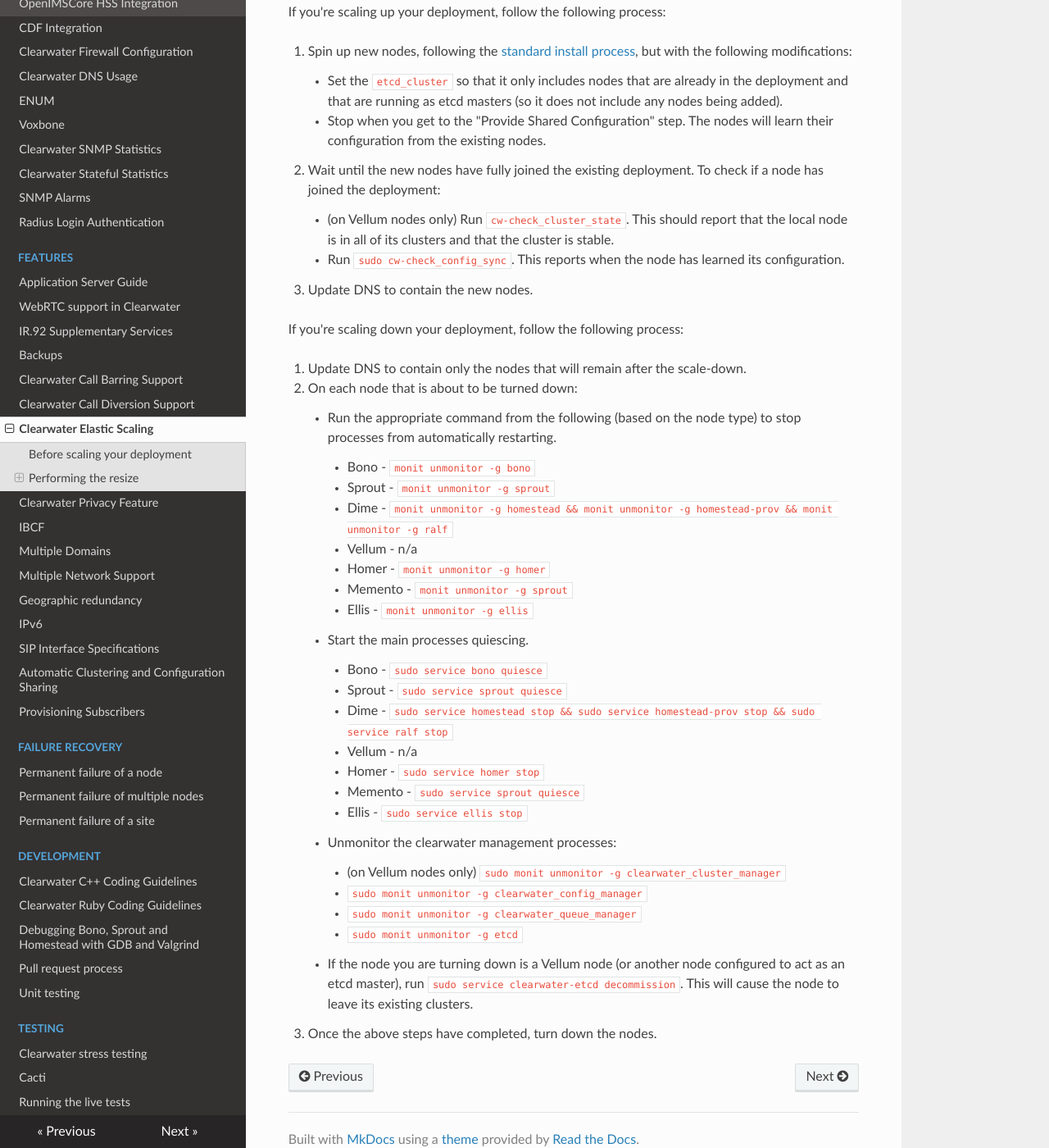
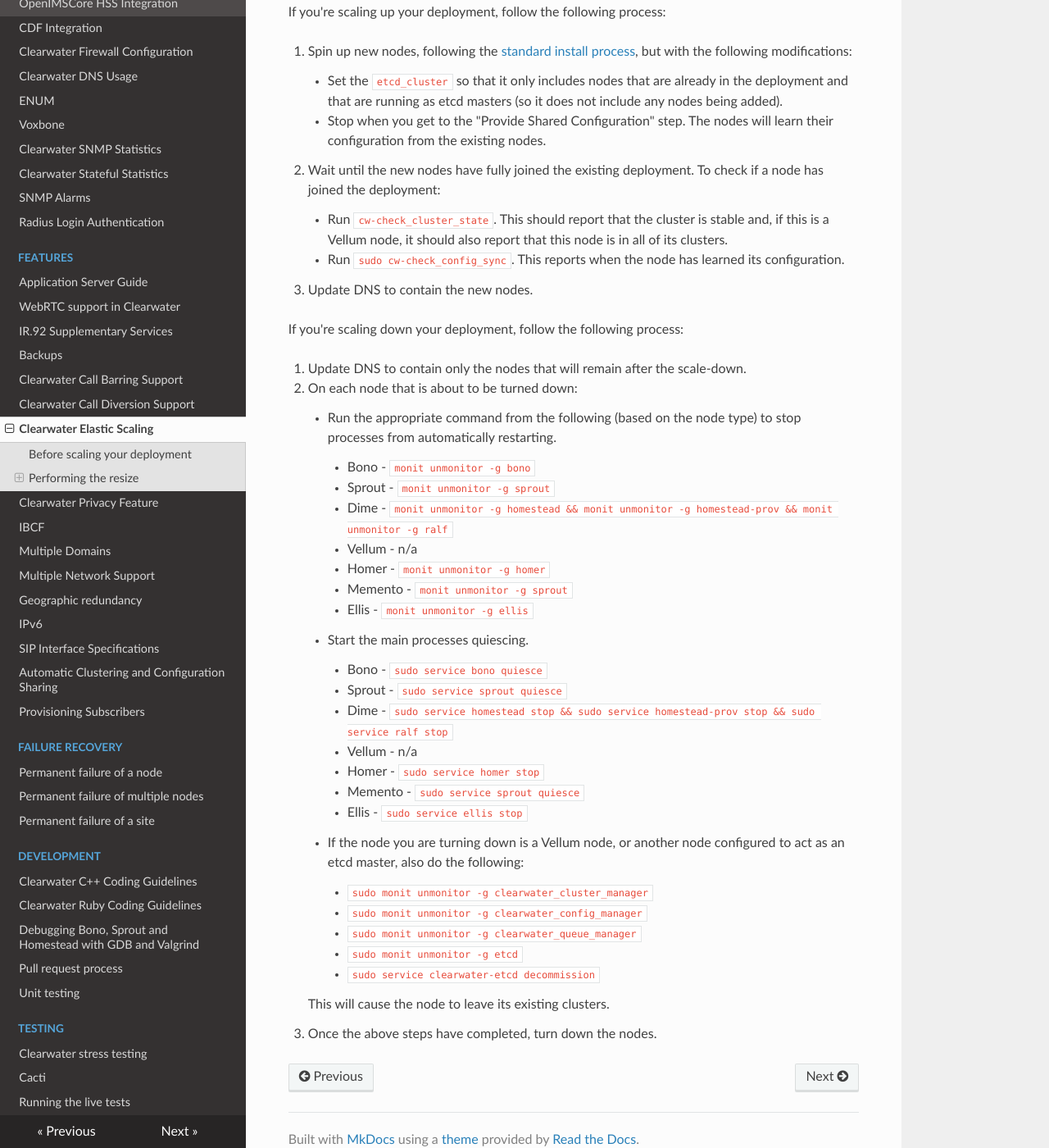
Before and after one commit to Metaswitch/clearwater-readthedocs, an MkDocs documentation site: the page built from docs/Clearwater_Elastic_Scaling.md, in a window 1280 px wide and 1400 px high, scrolled down 954 px. Shown: the whole window at 82% size. Built offline with MkDocs 1.6.1, drawn with Linux system fonts in a browser that asks for light colours; nearby versions of some CDN libraries; old or Windows-style settings are respelled for this version of MkDocs.

Commit message:
Clearwater Elastic Scaling markups

```diff
--- a/docs/Clearwater_Elastic_Scaling.md
+++ b/docs/Clearwater_Elastic_Scaling.md
@@ -31,7 +31,7 @@ If you're scaling up your deployment, follow the following process:
 
 2.  Wait until the new nodes have fully joined the existing deployment. To check if a node has joined the deployment:
 
-    * (on Vellum nodes only) Run `cw-check_cluster_state`. This should report that the local node is in all of its clusters and that the cluster is stable.
+    * Run `cw-check_cluster_state`. This should report that the cluster is stable and, if this is a Vellum node, it should also report that this node is in all of its clusters.
     * Run `sudo cw-check_config_sync`. This reports when the node has learned its configuration.
 
 3.  Update DNS to contain the new nodes.
@@ -61,13 +61,14 @@ If you're scaling down your deployment, follow the following process:
         *   Memento - `sudo service sprout quiesce`
         *   Ellis - `sudo service ellis stop`
 
-    * Unmonitor the clearwater management processes:
+    * If the node you are turning down is a Vellum node, or another node configured to act as an etcd master, also do the following:
 
-        *   (on Vellum nodes only) `sudo monit unmonitor -g clearwater_cluster_manager`
+        *   `sudo monit unmonitor -g clearwater_cluster_manager`
         *   `sudo monit unmonitor -g clearwater_config_manager`
         *   `sudo monit unmonitor -g clearwater_queue_manager`
         *   `sudo monit unmonitor -g etcd`
+        *   `sudo service clearwater-etcd decommission`
 
-    * If the node you are turning down is a Vellum node (or another node configured to act as an etcd master), run `sudo service clearwater-etcd decommission`. This will cause the node to leave its existing clusters.
+    This will cause the node to leave its existing clusters.
 
-4.  Once the above steps have completed, turn down the nodes.
+3.  Once the above steps have completed, turn down the nodes.
```
